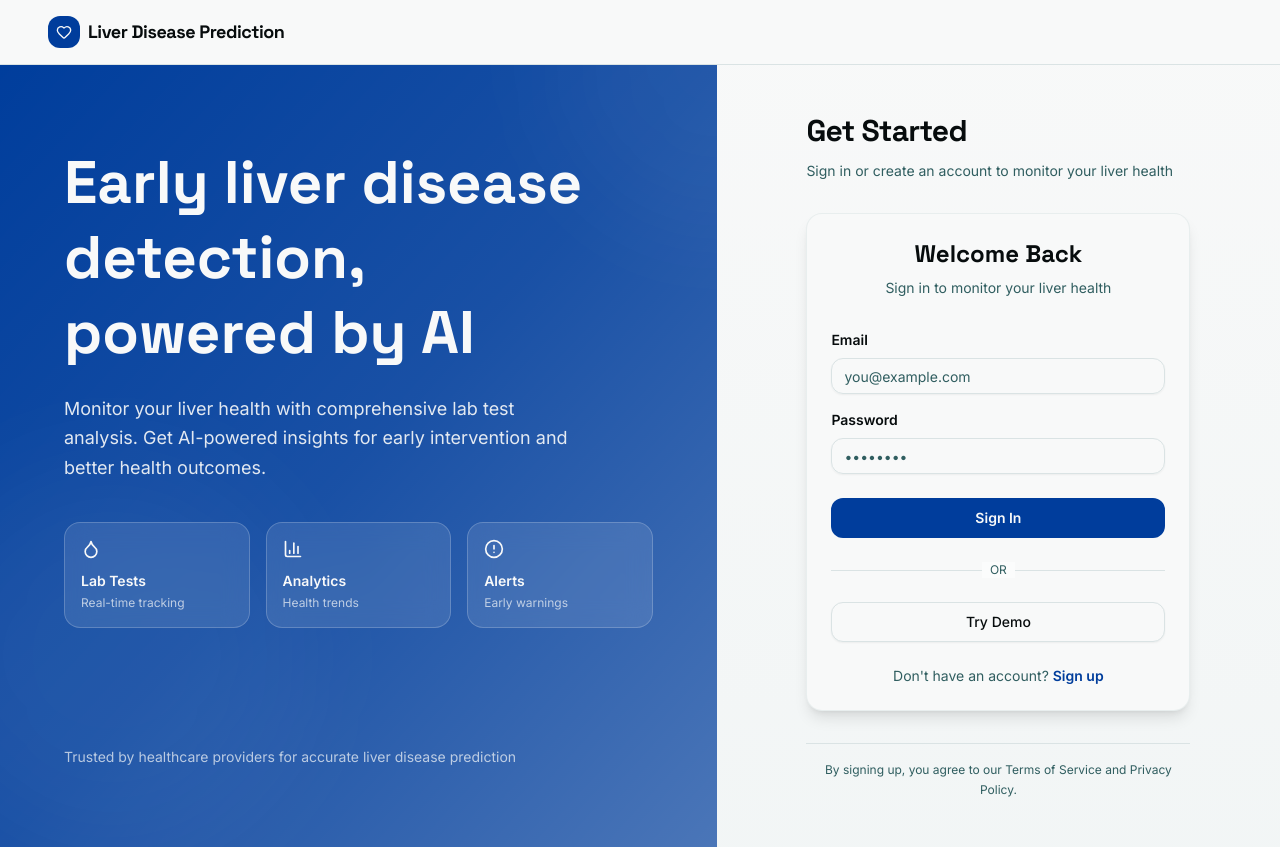
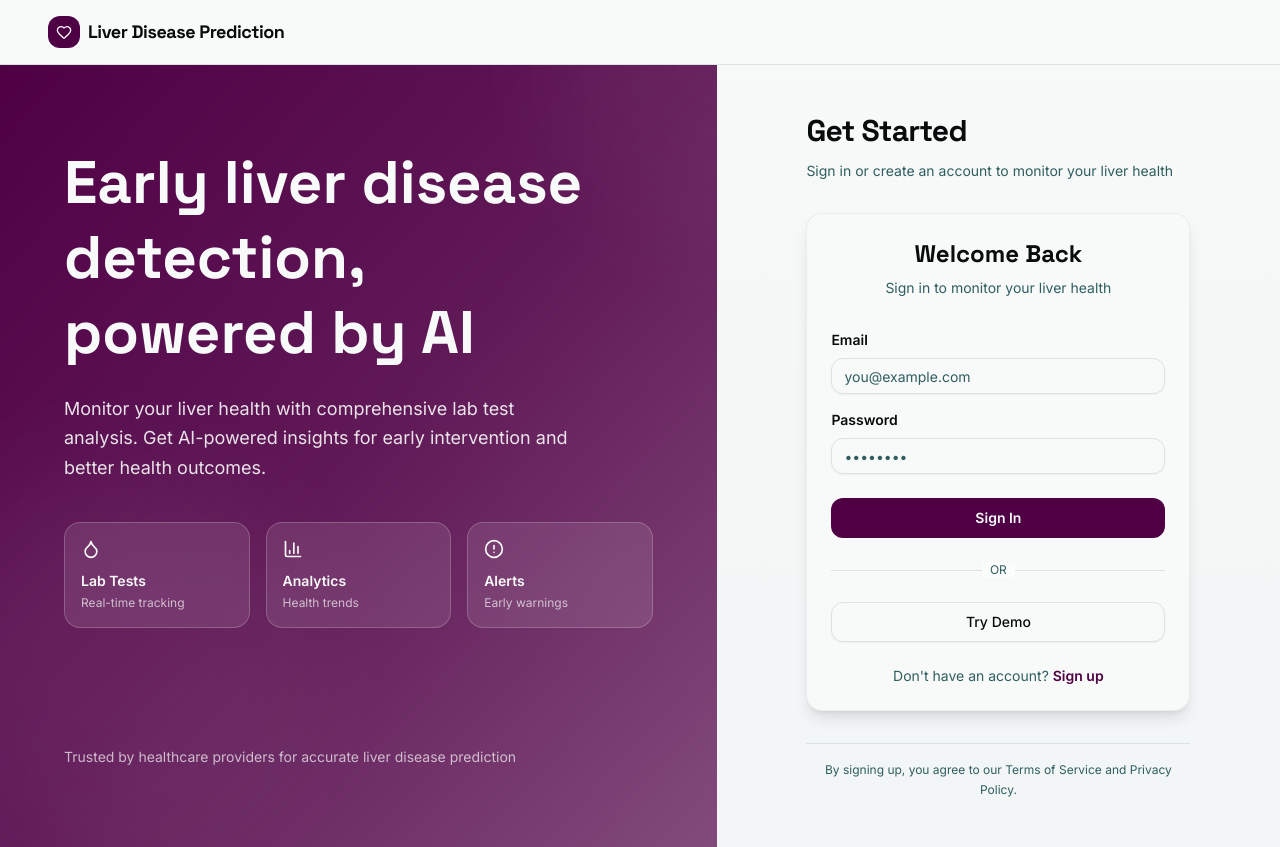
Before and after one commit to APSAL-K/Smart-Agriculture-App, a Next.js app: page / in a window 1280 px wide. Built offline with nearby package versions, Linux system fonts and the light colour scheme.

Commit message:
feat: update primary color to deep magenta in OKLCH format
Consistently apply deep magenta across all themes and elements.

Co-authored-by: Apsal <165996044+APSAL-K@users.noreply.github.com>

```diff
--- a/app/globals.css
+++ b/app/globals.css
@@ -4,17 +4,17 @@
 @custom-variant dark (&:is(.dark *));
 
 :root {
-  /* Premium Healthcare Theme - Medical Blue & Healing Green */
+  /* Deep Magenta Healthcare Theme - Rich Purple Primary */
   --background: oklch(0.98 0.001 200);
   --foreground: oklch(0.15 0.01 200);
   --card: oklch(0.99 0.001 200);
   --card-foreground: oklch(0.15 0.01 200);
   --popover: oklch(0.99 0.001 200);
   --popover-foreground: oklch(0.15 0.01 200);
-  /* Medical Blue Primary */
-  --primary: oklch(0.38 0.18 250);
+  /* Deep Magenta Primary (#371523) */
+  --primary: oklch(0.28 0.15 335);
   --primary-foreground: oklch(0.98 0.001 200);
-  /* Healing Green Secondary */
+  /* Complementary Teal Secondary */
   --secondary: oklch(0.55 0.16 160);
   --secondary-foreground: oklch(0.98 0.001 200);
   --muted: oklch(0.94 0.01 200);
@@ -27,21 +27,21 @@
   --destructive-foreground: oklch(0.98 0.001 200);
   --border: oklch(0.91 0.01 200);
   --input: oklch(0.91 0.01 200);
-  --ring: oklch(0.38 0.18 250);
+  --ring: oklch(0.28 0.15 335);
   /* Chart colors for health metrics */
-  --chart-1: oklch(0.38 0.18 250);
+  --chart-1: oklch(0.28 0.15 335);
   --chart-2: oklch(0.55 0.16 160);
   --chart-3: oklch(0.72 0.2 40);
   --chart-4: oklch(0.63 0.27 30);
   --chart-5: oklch(0.5 0.15 270);
   --radius: 0.75rem;
-  --sidebar: oklch(0.38 0.18 250);
+  --sidebar: oklch(0.28 0.15 335);
   --sidebar-foreground: oklch(0.98 0.001 200);
   --sidebar-primary: oklch(0.55 0.16 160);
   --sidebar-primary-foreground: oklch(0.98 0.001 200);
   --sidebar-accent: oklch(0.72 0.2 40);
   --sidebar-accent-foreground: oklch(0.15 0.01 200);
-  --sidebar-border: oklch(0.45 0.15 250);
+  --sidebar-border: oklch(0.45 0.15 335);
   --sidebar-ring: oklch(0.55 0.16 160);
   --warning: oklch(0.72 0.2 40);
   --warning-foreground: oklch(0.15 0.01 200);
@@ -56,7 +56,8 @@
   --card-foreground: oklch(0.96 0.01 200);
   --popover: oklch(0.18 0.015 250);
   --popover-foreground: oklch(0.96 0.01 200);
-  --primary: oklch(0.52 0.22 250);
+  /* Deep Magenta Primary - lighter variant for dark mode */
+  --primary: oklch(0.48 0.18 335);
   --primary-foreground: oklch(0.98 0.001 200);
   --secondary: oklch(0.62 0.18 160);
   --secondary-foreground: oklch(0.12 0.01 250);
@@ -68,15 +69,15 @@
   --destructive-foreground: oklch(0.98 0.001 200);
   --border: oklch(0.28 0.02 200);
   --input: oklch(0.28 0.02 200);
-  --ring: oklch(0.52 0.22 250);
-  --chart-1: oklch(0.52 0.22 250);
+  --ring: oklch(0.48 0.18 335);
+  --chart-1: oklch(0.48 0.18 335);
   --chart-2: oklch(0.62 0.18 160);
   --chart-3: oklch(0.78 0.22 40);
   --chart-4: oklch(0.72 0.3 30);
   --chart-5: oklch(0.6 0.18 270);
   --sidebar: oklch(0.15 0.015 250);
   --sidebar-foreground: oklch(0.96 0.01 200);
-  --sidebar-primary: oklch(0.52 0.22 250);
+  --sidebar-primary: oklch(0.48 0.18 335);
   --sidebar-primary-foreground: oklch(0.98 0.001 200);
   --sidebar-accent: oklch(0.78 0.22 40);
   --sidebar-accent-foreground: oklch(0.96 0.01 200);
```
